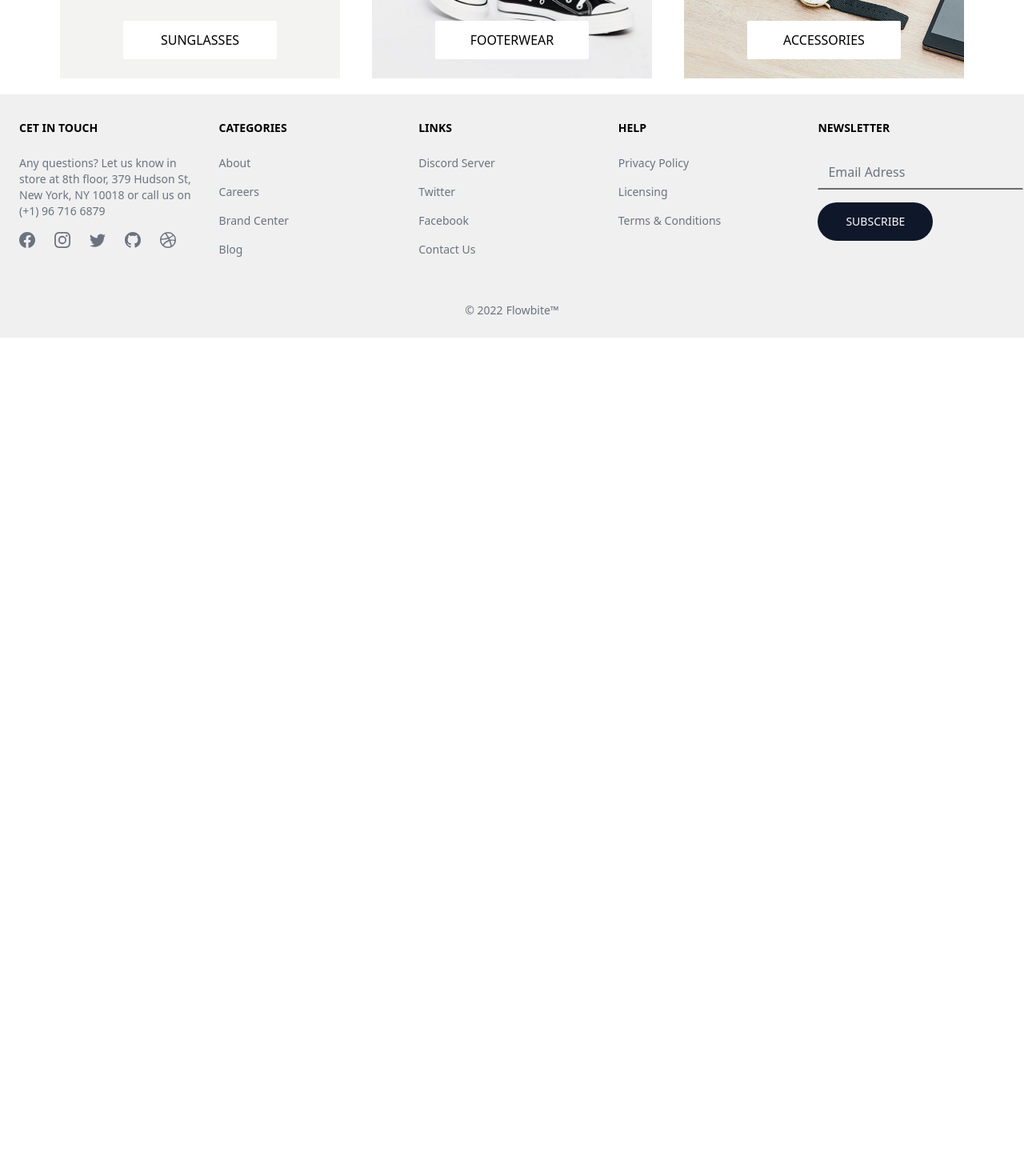
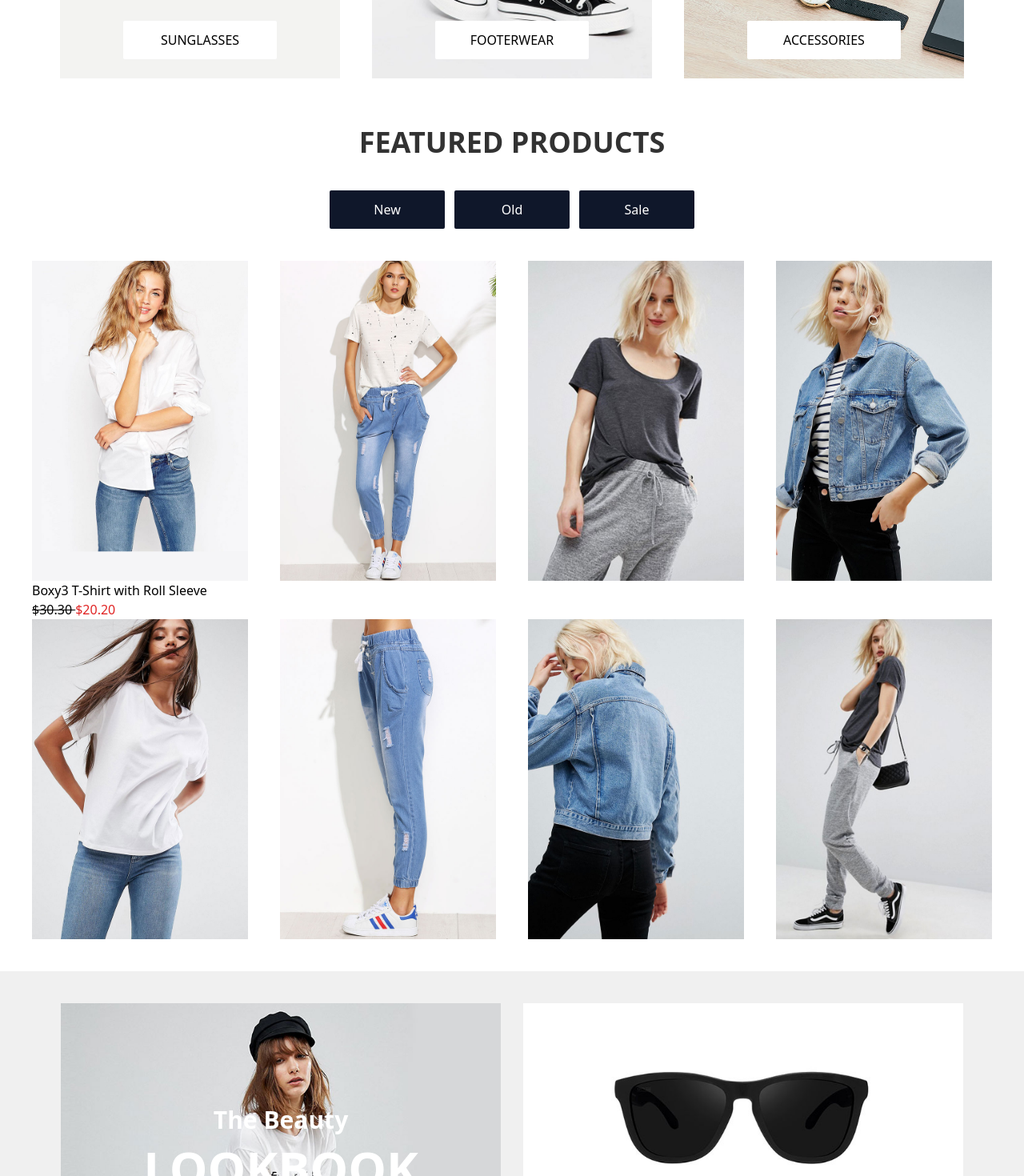
Before and after one commit to cd-badr/PF-React-Badr-Faras, a React (Create React App) app: page / in a window 1280 px wide. Shown: the part 1330-2800 px from the top of the page at 80% size. Before the commit the page ends 1752 px from the top, so only its background shows below. Built offline with nearby package versions, Linux system fonts and the light colour scheme.

Commit message:
full home -tabs

```diff
--- a/package.json
+++ b/package.json
@@ -4,7 +4,10 @@
   "private": true,
   "dependencies": {
     "@coreui/coreui": "^4.3.2",
+    "@emotion/react": "^11.11.3",
+    "@emotion/styled": "^11.11.0",
     "@fortawesome/fontawesome-free": "^6.5.1",
+    "@mui/material": "^5.15.10",
     "@syncfusion/ej2-react-grids": "^24.2.5",
     "@testing-library/jest-dom": "^5.17.0",
     "@testing-library/react": "^13.4.0",
--- a/src/pages/Home/components/firstSection.jsx
+++ b/src/pages/Home/components/firstSection.jsx
@@ -1,13 +1,24 @@
 import './firstSection.scss'
 import { Carousel } from 'flowbite-react';
-import car1 from '../../../assets/img/master-slide-02.jpg'
-import car2 from '../../../assets/img/master-slide-01.jpg'
-import car3 from '../../../assets/img/master-slide-04.jpg'
 import { Link } from 'react-router-dom';
+import Box from '@mui/material/Box';
+import Tabs from '@mui/material/Tabs';
+import Tab from '@mui/material/Tab';
+import React from 'react';
 
 
 
 export const FirstSection = () => {
+
+    const [value, setValue] = React.useState(0);
+
+    const handleChange = (event, newValue) => {
+        setValue(newValue);
+    };
+
+    // tabs
+
+
 
     return (
         <>
@@ -65,6 +76,147 @@ export const FirstSection = () => {
                 </div>
 
             </div>
+
+            {/* sec-3 */}
+            <div className="flex flex-col gap-10 p-10">
+                <h1 className='text-4xl text-center font-bold opacity-80 '>FEATURED PRODUCTS</h1>
+
+                <div className=" flex justify-center gap-3">
+                    <Link onClick={()=> ""} className='bg-slate-900 hover:bg-red-600 text-white h-12 w-36 rounded-sm flex justify-center items-center'>New</Link>
+                    <Link onClick={()=> ""} className='bg-slate-900 hover:bg-red-600 text-white h-12 w-36 rounded-sm flex justify-center items-center'>Old</Link>
+                    <Link onClick={()=> ""} className='bg-slate-900 hover:bg-red-600 text-white h-12 w-36 rounded-sm flex justify-center items-center'>Sale</Link>
+                </div>
+
+            {/* tabs */}
+
+                <div className="">
+
+                    <div className="flex flex-row gap-10 justify-center">
+                        <div className="flex flex-col">
+                            <div className="car-1-1 w-[270px] h-[400px] bg-center bg-cover"></div>
+                            <h1>Boxy3 T-Shirt with Roll Sleeve</h1>
+                            <p><span className='line-through'>$30.30 </span><span className='text-red-600'>$20.20</span></p>
+                        </div>
+                        <div className="car-1-2 w-[270px] h-[400px] bg-center bg-cover"></div>
+                        <div className="car-1-3 w-[270px] h-[400px] bg-center bg-cover"></div>
+                        <div className="car-1-4 w-[270px] h-[400px] bg-center bg-cover"></div>
+                    </div>
+
+                    <div className="flex flex-row gap-10 justify-center">
+                        <div className="car-2-1 w-[270px] h-[400px] bg-center bg-cover"></div>
+                        <div className="car-2-2 w-[270px] h-[400px] bg-center bg-cover"></div>
+                        <div className="car-2-3 w-[270px] h-[400px] bg-center bg-cover"></div>
+                        <div className="car-2-4 w-[270px] h-[400px] bg-center bg-cover"></div>
+                    </div>
+                </div>
+
+            </div>
+
+        {/* sec-4 */}
+
+            <div className=" bg-[#f0f0f0] flex justify-center gap-7 p-10">
+                <div className=" sec-4-bg w-[550px] h-[400px] bg-center bg-cover text-white flex flex-col justify-center items-center gap-3">
+                    <h1 className='text-3xl font-bold'>The Beauty</h1>
+                    <h1 className='text-6xl font-bold'>LOOKBOOK</h1>
+                    <Link className='hover:underline'>VIEW COLLECTION</Link>
+                </div>
+                <div className=" sec-4-bg-2 bg-white w-[550px] h-[400px] bg-center bg-cover flex flex-col  items-center gap-5 justify-end pb-5">
+                    <h1>Boxy2 T-Shirt with Roll Sleeve</h1>
+                    <p>$20.00</p>
+
+                    <div className="flex flex-row gap-3">
+                        <div className="h-16 w-16 flex flex-col justify-center items-center border-2 border-[#0002]">
+                            <p>-1872</p>
+                            <p className='opacity-50'>days</p>
+                        </div>
+                        <div className="h-16 w-16 flex flex-col justify-center items-center border-2 border-[#0002]">
+                            <p>-11</p>
+                            <p className='opacity-50'>hrs</p>
+                        </div>
+                        <div className="h-16 w-16 flex flex-col justify-center items-center border-2 border-[#0002]">
+                            <p>-12</p>
+                            <p className='opacity-50'>mins</p>
+                        </div>
+                        <div className="h-16 w-16 flex flex-col justify-center items-center border-2 border-[#0002]">
+                            <p>-29</p>
+                            <p className='opacity-50'>secs</p>
+                        </div>
+                    </div>
+                </div>
+            </div>
+
+        {/* sec-5 */}
+
+        <div className="flex flex-col gap-10 p-10">
+                <h1 className='text-4xl text-center font-bold opacity-80 '>OUR BLOG</h1>
+
+                <div className="">
+
+                    <div className="flex flex-row gap-10 justify-center">
+                        <div className="flex flex-col gap-3">
+                            <div className="sec-5-1 w-[400px] h-[300px] bg-center bg-cover"></div>
+                            <h1>Black Friday Guide: Best Sales & Discount Codes</h1>
+
+                            <p ><span className='opacity-50'>by </span><span className='opacity-70'>ashe-theme Admin</span> <span className='opacity-50'>on </span> <span className='opacity-70'>Dec 28,2017</span> </p>
+
+                            <p className='opacity-50 w-[400px]'>Lorem ipsum dolor sit amet, consectetur adipiscing elit. Etiam sed turpis sed lorem dignissim vulputate nec cursus ante. Nunc sit...</p>
+                        </div>
+
+                        <div className="flex flex-col gap-3">
+                            <div className="sec-5-2 w-[400px] h-[300px] bg-center bg-cover"></div>
+                            <h1>Black Friday Guide: Best Sales & Discount Codes</h1>
+
+                            <p ><span className='opacity-50'>by </span><span className='opacity-70'>ashe-theme Admin</span> <span className='opacity-50'>on </span> <span className='opacity-70'>Dec 28,2017</span> </p>
+
+                            <p className='opacity-50 w-[400px]'>Lorem ipsum dolor sit amet, consectetur adipiscing elit. Etiam sed turpis sed lorem dignissim vulputate nec cursus ante. Nunc sit...</p>
+                        </div>
+
+                        <div className="flex flex-col gap-3">
+                            <div className="sec-5-3 w-[400px] h-[300px] bg-center bg-cover"></div>
+                            <h1>Black Friday Guide: Best Sales & Discount Codes</h1>
+
+                            <p ><span className='opacity-50'>by </span><span className='opacity-70'>ashe-theme Admin</span> <span className='opacity-50'>on </span> <span className='opacity-70'>Dec 28,2017</span> </p>
+
+                            <p className='opacity-50 w-[400px]'>Lorem ipsum dolor sit amet, consectetur adipiscing elit. Etiam sed turpis sed lorem dignissim vulputate nec cursus ante. Nunc sit...</p>
+                        </div>
+                    </div>
+                </div>
+
+            </div>
+
+        {/* sec-6 */}
+
+        <div className="flex flex-col gap-10 p-10">
+                <h1 className='text-4xl text-center font-bold opacity-80 '>@ FOLLOW US ON INSTAGRAM</h1>
+
+            {/* tabs */}
+
+                <div className="pt-10">
+
+                    <div className="flex flex-row  justify-center">
+
+                        <div className=" w-full flex flex-col justify-center items-center p-5">
+                            <p className='opacity-80 text-xl'>Free Delivery Worldwide</p>
+                            <p className='opacity-50 text-xl'>Mirum est notare quam littera gothica</p>
+                        </div>
+
+                        <div className=" w-full flex flex-col justify-center items-center p-5 border-l-2 border-[#00000020]">
+                            <p className='opacity-80 text-xl'>Free Delivery Worldwide</p>
+                            <p className='opacity-50 text-xl'>Mirum est notare quam littera gothica</p>
+                        </div>
+
+                        <div className=" w-full flex flex-col justify-center items-center p-5 border-l-2 border-[#00000020]">
+                            <p className='opacity-80 text-xl'>Free Delivery Worldwide</p>
+                            <p className='opacity-50 text-xl'>Mirum est notare quam littera gothica</p>
+                        </div>
+
+
+                    </div>
+                </div>
+
+            </div>
+
+
         </>
     );
 }
--- a/src/pages/Home/components/firstSection.scss
+++ b/src/pages/Home/components/firstSection.scss
@@ -42,3 +42,55 @@
 .r-img2 {
     background-image: url('../../../assets/img/banner-09.jpg');
 }
+
+.car-1-1 {
+    background-image: url('../../../assets/img/item-16.jpg');
+}
+
+.car-1-2 {
+    background-image: url('../../../assets/img/item-12.jpg');
+}
+
+.car-1-3 {
+    background-image: url('../../../assets/img/item-10.jpg');
+}
+
+.car-1-4 {
+    background-image: url('../../../assets/img/item-03.jpg');
+}
+
+.car-2-1 {
+    background-image: url('../../../assets/img/item-15.jpg');
+}
+
+.car-2-2 {
+    background-image: url('../../../assets/img/item-13.jpg');
+}
+
+.car-2-3 {
+    background-image: url('../../../assets/img/item-04.jpg');
+}
+
+.car-2-4 {
+    background-image: url('../../../assets/img/item-11.jpg');
+}
+
+.sec-4-bg {
+    background-image: url('../../../assets/img/banner-08.jpg');
+}
+
+.sec-4-bg-2 {
+    background-image: url('../../../assets/img/shop-item-09.jpg');
+}
+
+.sec-5-1 {
+    background-image: url('../../../assets/img/blog-01.jpg');
+}
+
+.sec-5-2 {
+    background-image: url('../../../assets/img/blog-02.jpg');
+}
+
+.sec-5-3 {
+    background-image: url('../../../assets/img/blog-03.jpg');
+}
```
Also changed, not shown: src/utils/contextProvider.jsx (added, +8 -0 lines), 1 other file (tests, documents, lock files or other folders). Lines whose indentation alone changed are shown as unchanged.
